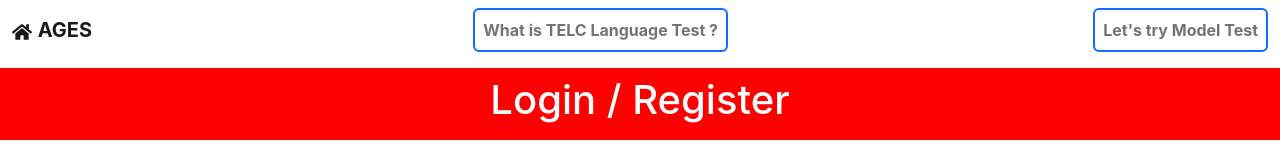
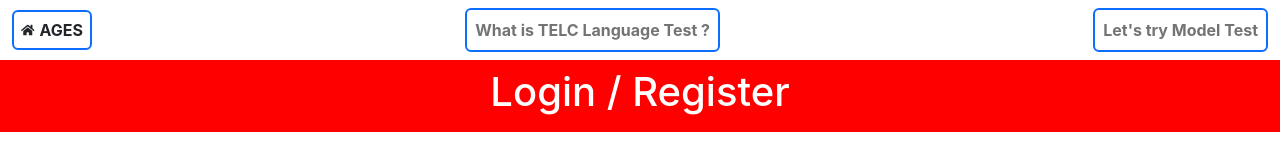
Before and after one commit to BekirKurubas/Final-Project-AGES, a React (Create React App) app in the folder ages/: page /login-register in a window 1280 px wide. Shown: the top 160 px of the page. Built offline with nearby package versions, Linux system fonts and the light colour scheme.

Commit message:
LoginRegisterPageHeader buttons have fixed

```diff
--- a/ages/src/components/LoginRegisterPage Component/LoginRegisterHeader.js
+++ b/ages/src/components/LoginRegisterPage Component/LoginRegisterHeader.js
@@ -11,11 +11,34 @@
 
   return (
     <div>
-      <nav className="navbar navbar-expand-md bg-white justify-content-between mb-2">
+      <nav className="navbar navbar-expand-md bg-white justify-content-between">
         <div className="container-fluid">
-          <a className="navbar-brand" href="/">
-            <FaHome /> <b>AGES</b>
-          </a>
+          <Link
+            to="/"
+            className="nav-link btn btn-primary"
+            style={{
+              backgroundColor: "white",
+              height: "40px",
+              paddingLeft: "7px",
+              paddingRight: "7px",
+              width: "80px",
+              borderWidth: "2px",
+              borderStyle: "solid",
+              display: "flex",
+              alignItems: "center",
+            }}
+            onMouseEnter={(e) => {
+              e.target.style.backgroundColor = "blue";
+              e.target.style.color = "white";
+            }}
+            onMouseLeave={(e) => {
+              e.target.style.backgroundColor = "white";
+              e.target.style.color = "";
+            }}
+          >
+            <FaHome style={{ marginRight: "5px" }} />
+            <b>AGES</b>
+          </Link>
           <button className="navbar-toggler" type="button" onClick={toggleMenu}>
             <span className="navbar-toggler-icon"></span>
           </button>
```
